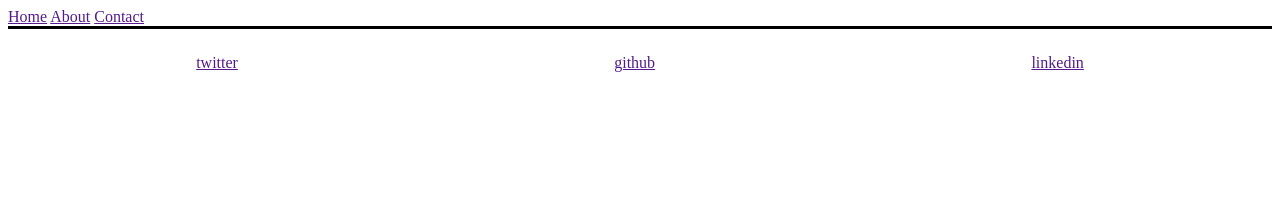
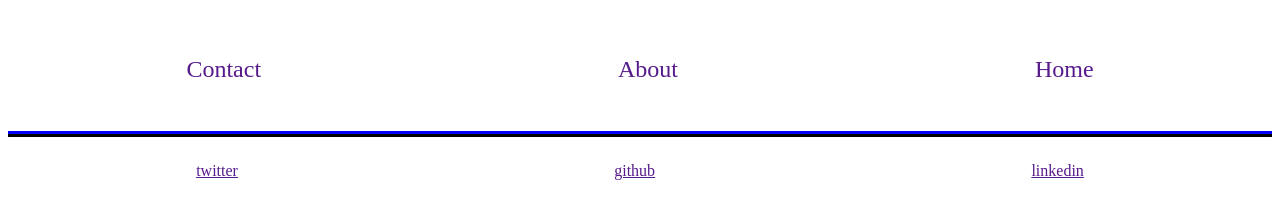
Before and after one commit to HYF-Class19/agile-development-group-1, a website: page index.html in a window 1280 px wide. Drawn offline with Linux system fonts and the light colour scheme.

Commit message:
styles nav-bar

```diff
--- a/styles/index.css
+++ b/styles/index.css
@@ -1,4 +1,36 @@
 @import url("./something.css");
+
+
+
+
+
+
+/* nav bar assign to Galal*/
+
+.nav-bar{
+    border-style: none none solid none;
+    border-color: blue blue blue blue;
+}
+
+nav{
+    display: block;
+}
+
+.items{
+    display: flex;
+    justify-content: space-around;
+    flex-direction: row-reverse;
+    font-size: 1.5em;
+    padding-top: 2em;
+    padding-bottom: 2em;
+
+}
+
+.nav-a{
+    text-decoration: none;
+}
+
+
 
 /* footer assign Valeriya */
 .foot {
```
